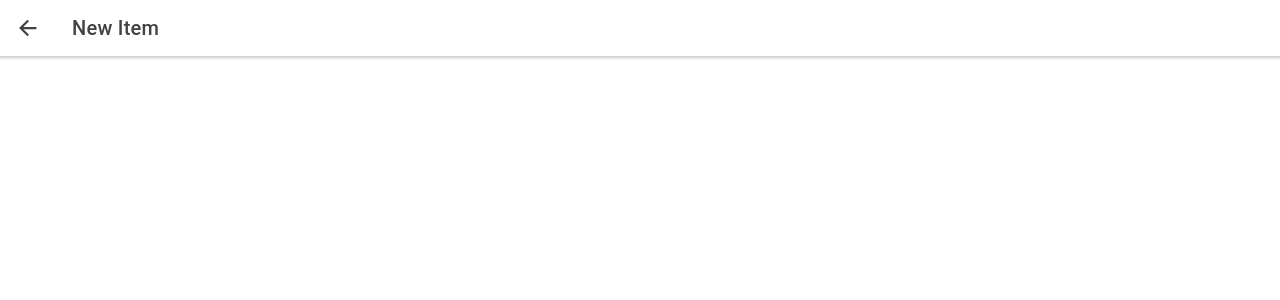
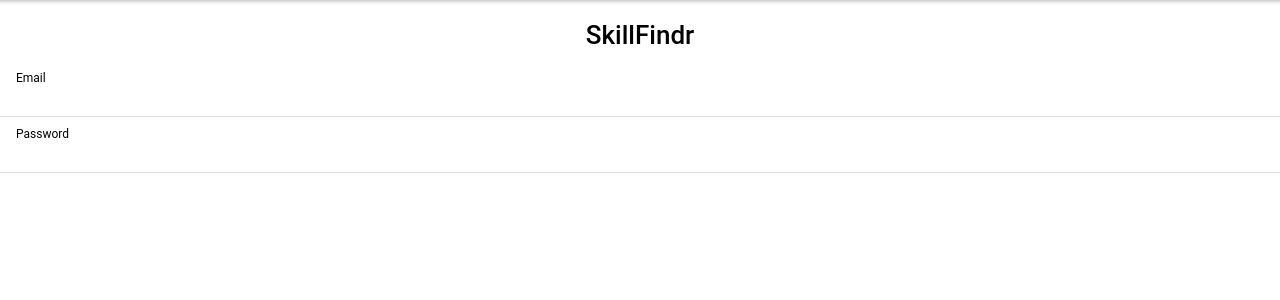
Before and after one commit to liu-caro/SkillFindr, a React (Create React App) app: page /login in a window 1280 px wide. Shown: the top 300 px of the page. Built offline with nearby package versions, Linux system fonts and the light colour scheme; the HTML template or start-up script is replaced by a standard one.

Commit message:
login page work

```diff
--- a/src/App.tsx
+++ b/src/App.tsx
@@ -34,7 +34,7 @@ const App: React.FC = () => (
         <Route path="/new" component={NewItem} exact={true} />
         <Route path="/login" component={Login} exact={true} />
         <Route path="/signup" component={Signup} exact={true} />
-        <Route exact path="/" render={() => <Redirect to="/home" />} />
+        <Route exact path="/" render={() => <Redirect to="/login" />} />
       </IonRouterOutlet>
     </IonReactRouter>
   </IonApp>
--- a/src/pages/Login.tsx
+++ b/src/pages/Login.tsx
@@ -5,7 +5,12 @@ import {
     IonHeader,
     IonPage,
     IonTitle,
-    IonToolbar
+    IonToolbar,
+    IonGrid,
+    IonRow,
+    IonItem,
+    IonLabel,
+    IonInput
   } from '@ionic/react';
   import React from 'react';
 
@@ -13,14 +18,19 @@ import {
     return (
       <IonPage>
         <IonHeader>
-          <IonToolbar>
-            <IonButtons slot="start">
-              <IonBackButton defaultHref="/home" />
-            </IonButtons>
-            <IonTitle>New Item</IonTitle>
-          </IonToolbar>
         </IonHeader>
-        <IonContent></IonContent>
+        <IonContent>
+            <h1 className="ion-text-center"> SkillFindr </h1>
+            <IonItem>
+                <IonLabel position="stacked">Email</IonLabel>
+                <IonInput></IonInput>
+            </IonItem>
+            <IonItem>
+                <IonLabel position="stacked">Password</IonLabel>
+                <IonInput type="password"></IonInput>
+            </IonItem>
+
+        </IonContent>
       </IonPage>
     );
   };
```
